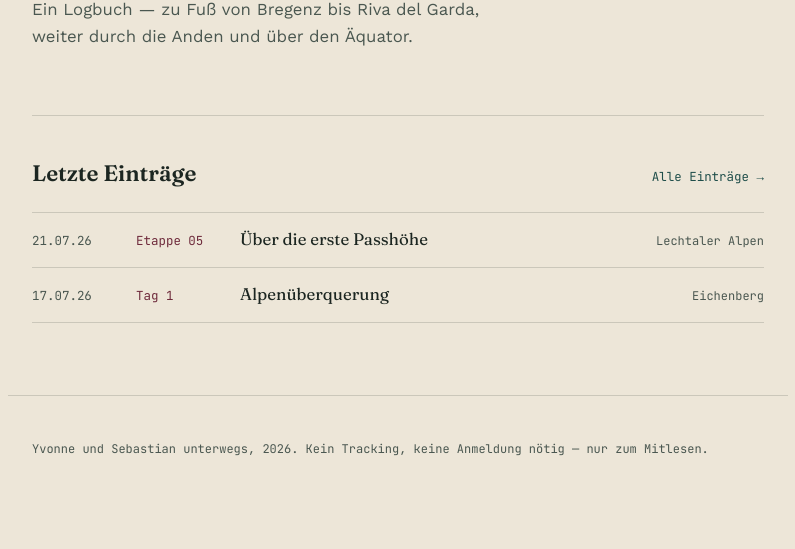
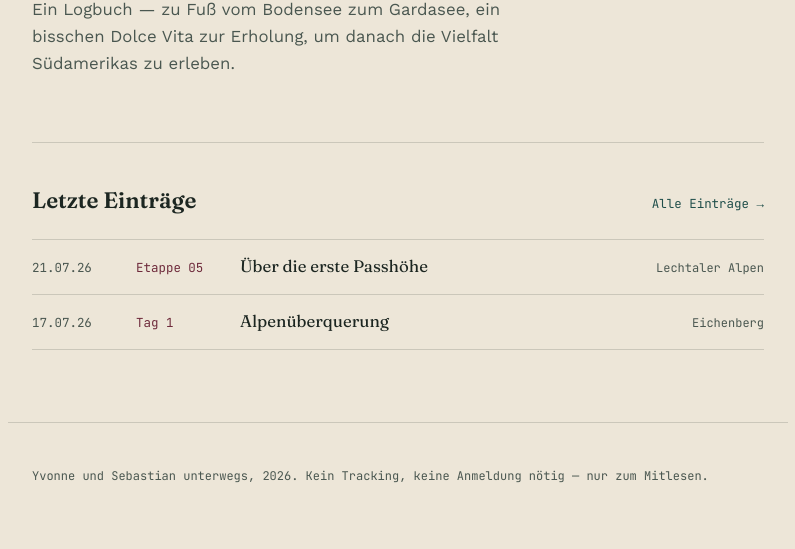
Before and after one commit to yroett/Sabbatial, an Eleventy site: page src/index.njk in a window 1280 px wide. Shown: the part 251-800 px from the top of the page, without its empty margins (242-1037 px from the left). Built offline with nearby package versions, Linux system fonts and the light colour scheme; Eleventy itself is replaced by a stand-in of ours; files that its build step writes are made by us from their sources.

Commit message:
Update hero subtitle with new text

```diff
--- a/src/index.njk
+++ b/src/index.njk
@@ -5,7 +5,7 @@ title: Start
 <section class="hero">
   <p class="hero-eyebrow">{{ site.currentStage }}</p>
   <h1 class="hero-title">{{ site.title }}<span class="hero-dot">.</span></h1>
-  <p class="hero-sub">{{ site.subtitle }} — zu Fuß von Bregenz bis Riva del Garda, weiter durch die Anden und über den Äquator.</p>
+  <p class="hero-sub">{{ site.subtitle }} — zu Fuß vom Bodensee zum Gardasee, ein bisschen Dolce Vita zur Erholung, um danach die Vielfalt Südamerikas zu erleben.</p>
 </section>
 
 <section class="latest">
```
